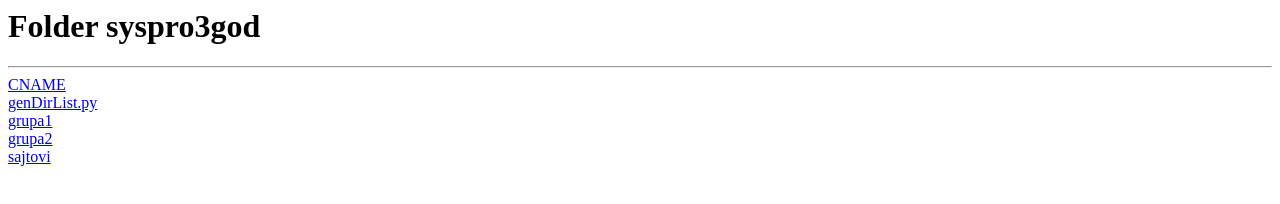
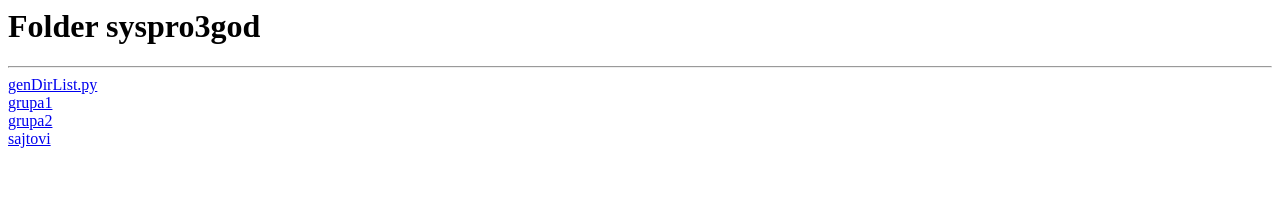
Before and after one commit to syspro3god/syspro3god, a plain HTML site: page index.html in a window 1280 px wide. Drawn offline with Linux system fonts and the light colour scheme.

Commit message:
Obrisan CNAME

```diff
--- a/index.html
+++ b/index.html
@@ -1,7 +1,5 @@
 <html><head><title>syspro3god</title></head><body>
 <h1>Folder syspro3god </h1><hr>
-<a href='CNAME'>CNAME</a><br />
-
 <a href='genDirList.py'>genDirList.py</a><br />
 
 <a href='grupa1'>grupa1</a><br />
```
